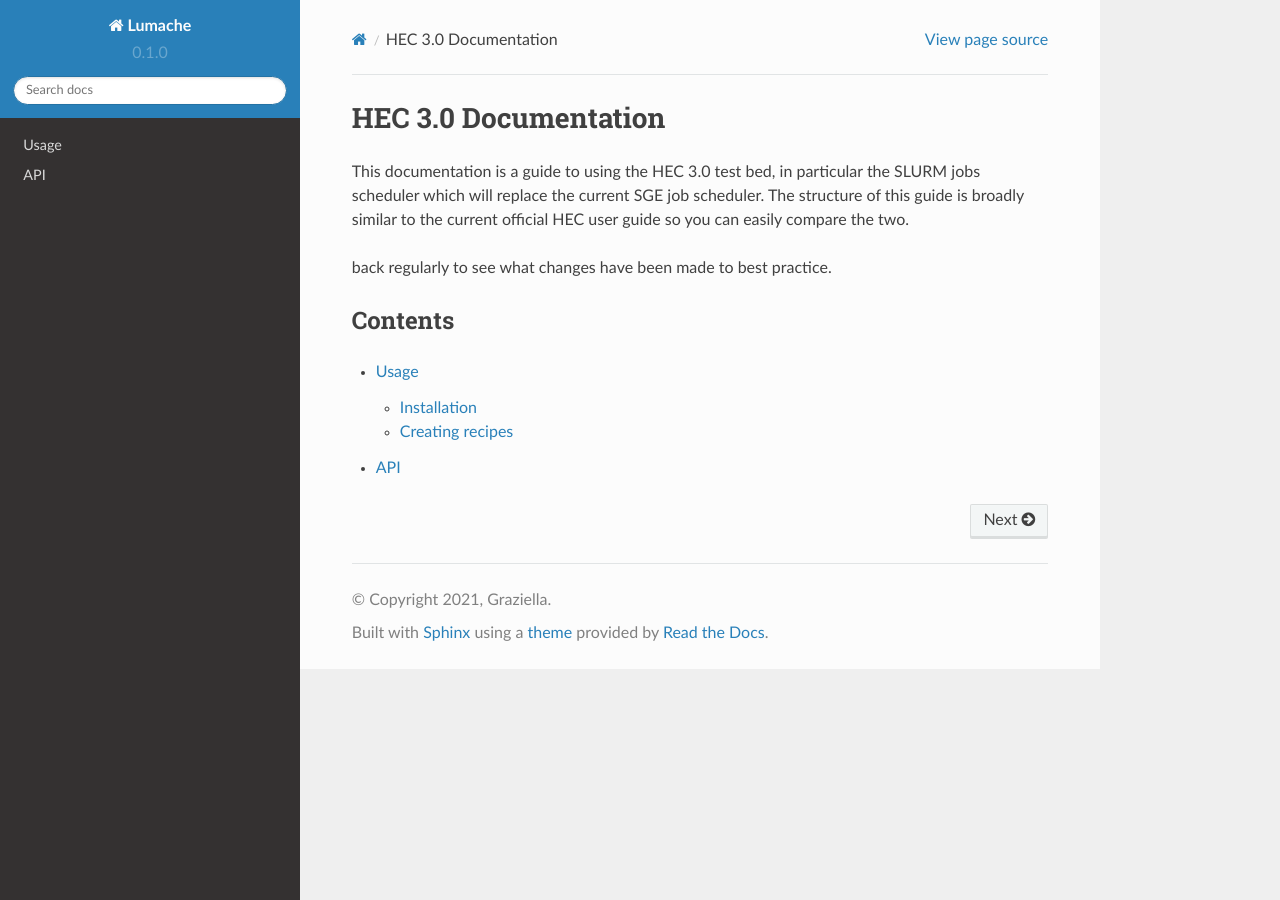
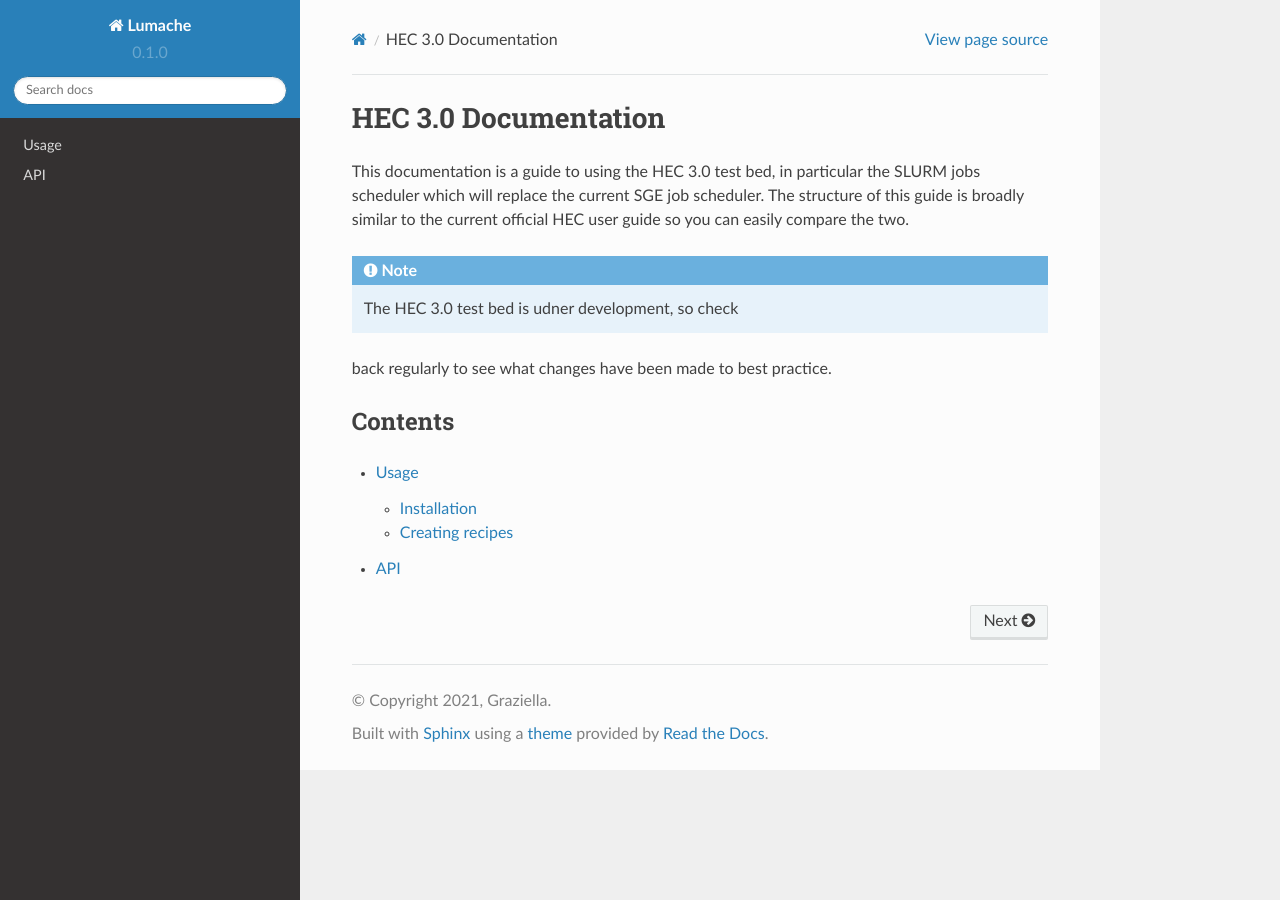
Before and after one commit to MikePacey/Lancaster-HEC, a Sphinx documentation site: the page built from docs/source/index.rst, in a window 1280 px wide. Built offline with Sphinx 7.4.7 and the Read the Docs theme 2.0.0, drawn with Linux system fonts in a browser that asks for light colours; some of the changed lines change nothing that is shown.

Commit message:
basic launch page

```diff
--- a/docs/source/index.rst
+++ b/docs/source/index.rst
@@ -7,7 +7,7 @@ the current SGE job scheduler. The structure of this guide
 is broadly similar to the current official HEC user guide
 so you can easily compare the two.
 
-.. note: The HEC 3.0 test bed is udner development, so check
+.. note:: The HEC 3.0 test bed is udner development, so check
 back regularly to see what changes have been made to best practice.
 
 Contents
```
